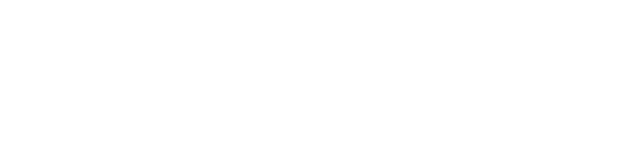
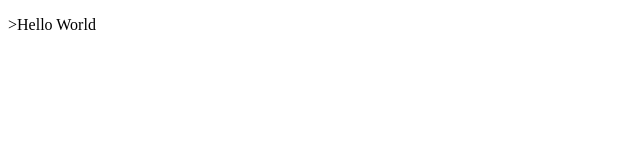
Before and after one commit to 12usama/my-first-github, a plain HTML site: page index.html in a window 1280 px wide. Shown: the whole page, without its empty margins (0-640 px from the left). Drawn offline with Linux system fonts and the light colour scheme.

Commit message:
Update index.html

```diff
--- a/index.html
+++ b/index.html
@@ -6,6 +6,6 @@
     <title>My first Github code</title>
 </head>
 <body>
-
+    <p>>Hello World</p>
 </body>
 </html>
```
